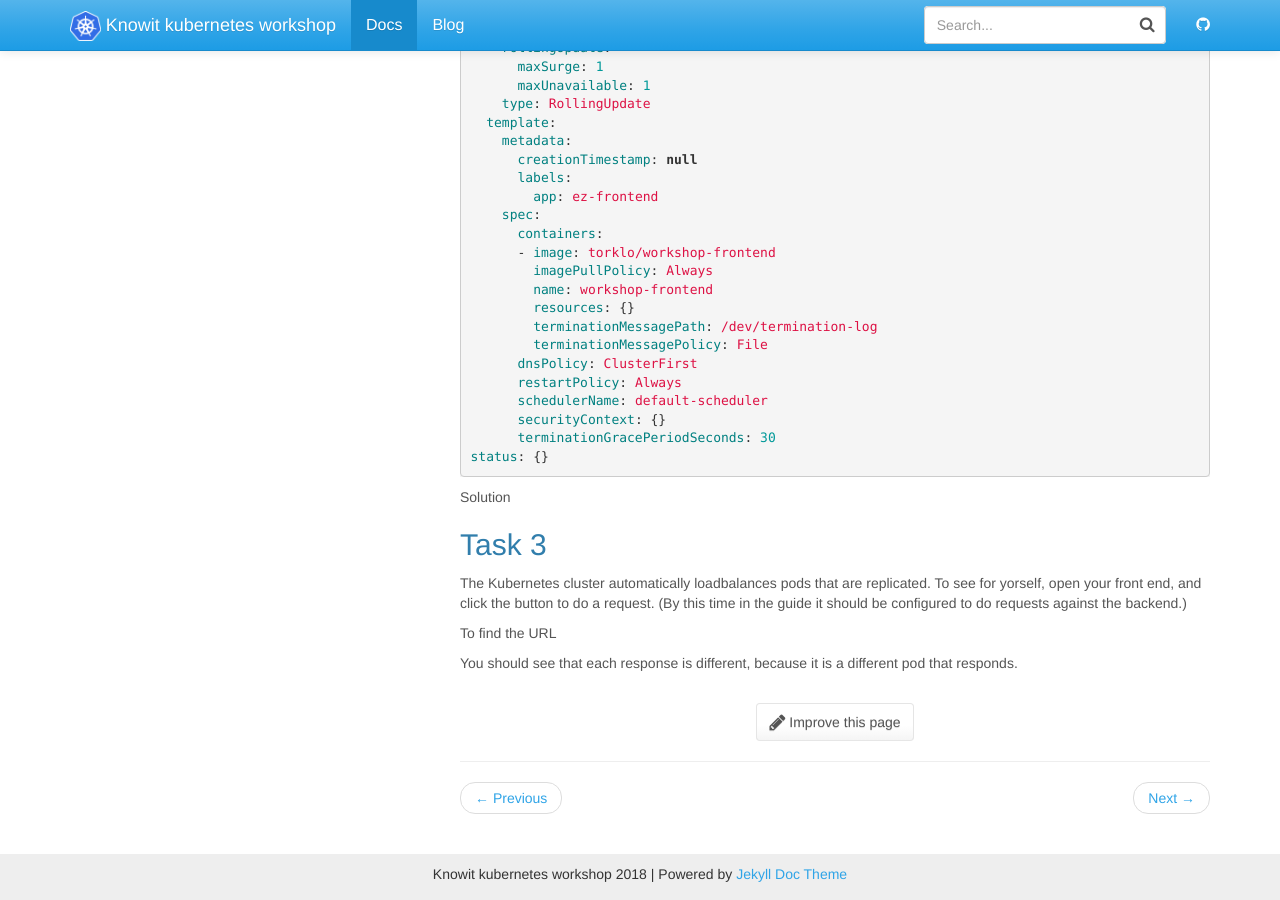
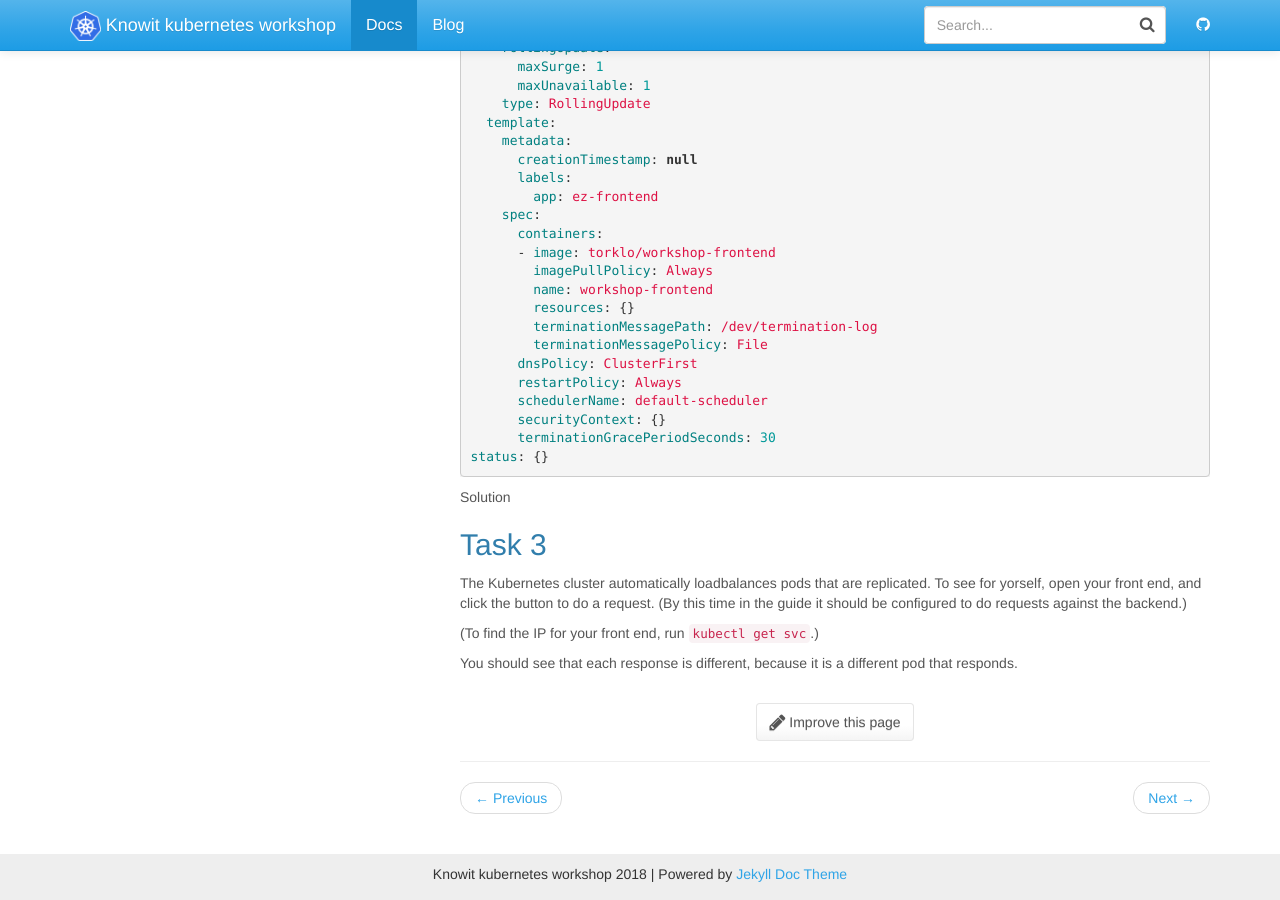
Before and after one commit to knowit/kubernetes-workshop, a Jekyll site: the page built from docs/_docs/workshop/configmap.md, in a window 1280 px wide and 900 px high, scrolled down 899 px. Built offline with Jekyll 4.4.1, drawn with Linux system fonts in a browser that asks for light colours.

Commit message:
Update configmap.md

```diff
--- a/docs/_docs/workshop/configmap.md
+++ b/docs/_docs/workshop/configmap.md
@@ -108,7 +108,7 @@ The Kubernetes cluster automatically loadbalances pods that are replicated. To s
 yorself, open your front end, and click the button to do a request. (By this time in the guide it should be
 configured to do requests against the backend.)
 
-To find the URL
+(To find the IP for your front end, run `kubectl get svc`.)
 
 You should see that each response is different, because it is a different pod that responds.
 
```
